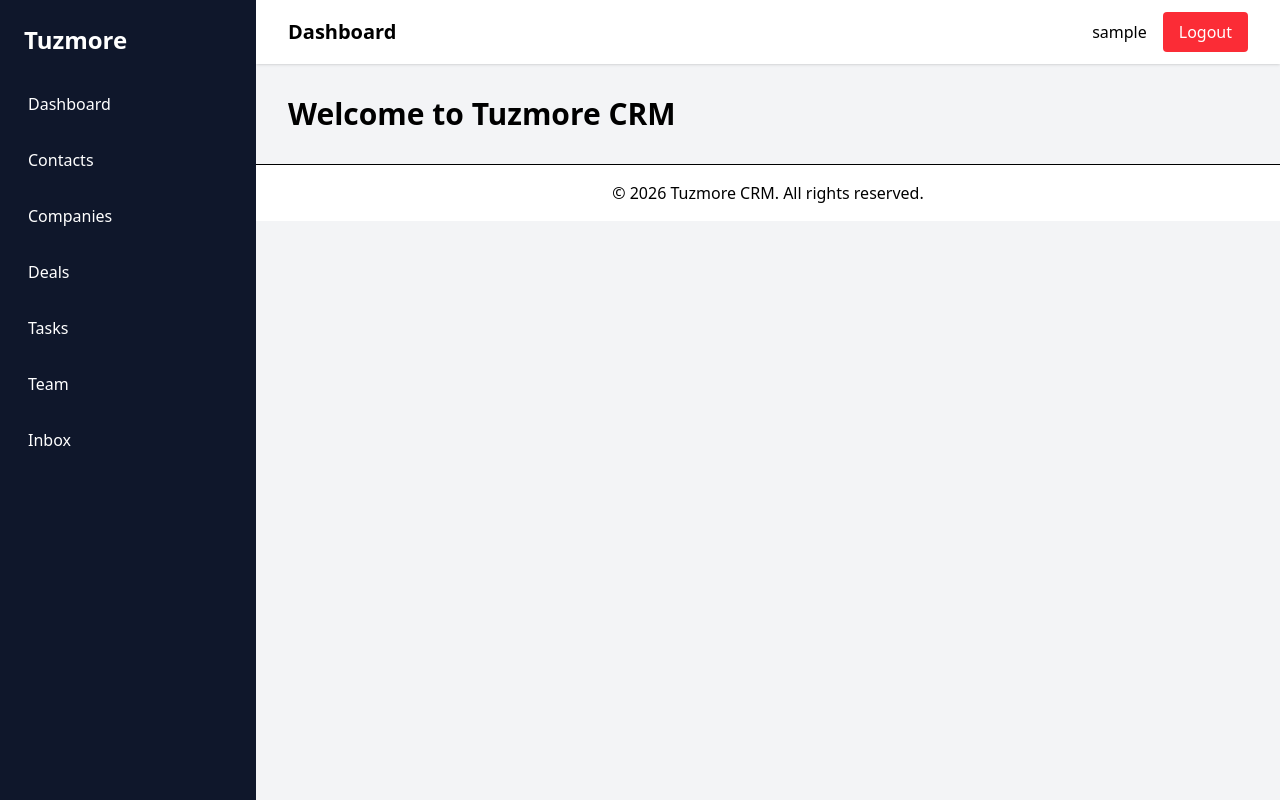
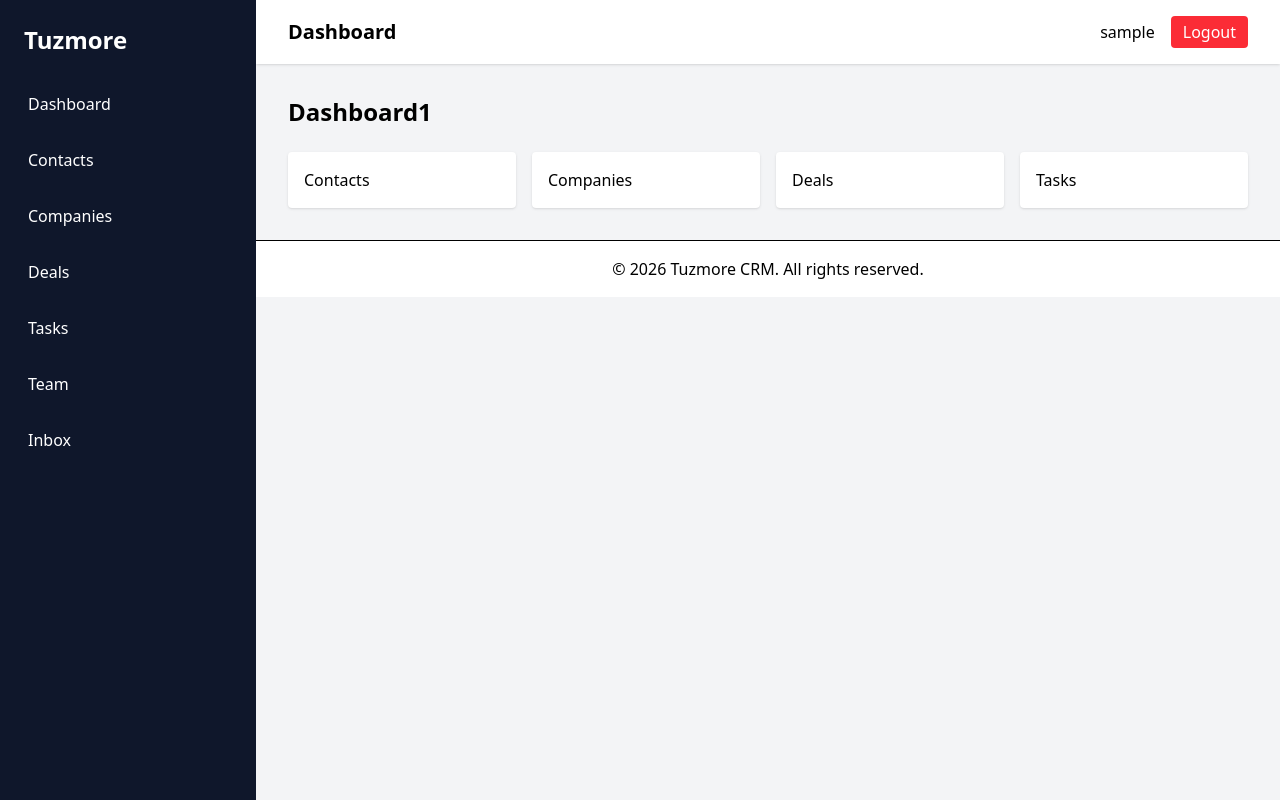
Before and after one commit to tuzmore/tuzmore_crm, a Django app: page / in a window 1280 px wide. Run offline with Django 5.2, Linux system fonts and the light colour scheme; the visitor is signed in with stand-in values (Sample User, id 1); style sheets or scripts are compiled from the project's sources.

Commit message:
Make layout responsive for mobile and desktop

```diff
--- a/apps/dashboard/templates/dashboard/dashboard.html
+++ b/apps/dashboard/templates/dashboard/dashboard.html
@@ -1,8 +1,29 @@
 {% extends "base.html" %}
 {% block content %}
 
-<h1 class="text-3xl font-bold">
-    Welcome to Tuzmore CRM
+<h1 class="text-2xl font-bold mb-6">
+    Dashboard1
 </h1>
 
+<div class="grid grid-cols-1 md:grid-cols-2
+    lg:grid-cols-4 gap-4">
+
+    <div class="bg-white p-4 rounded shadow">
+        Contacts
+    </div>
+
+    <div class="bg-white p-4 rounded shadow">
+        Companies
+    </div>
+
+    <div class="bg-white p-4 rounded shadow">
+        Deals
+    </div>
+
+    <div class="bg-white p-4 rounded shadow">
+        Tasks
+    </div>
+
+</div>
+
 {% endblock %}
--- a/templates/base.html
+++ b/templates/base.html
@@ -11,10 +11,10 @@
     {% if user.is_authenticated %}
 
     {% include "partials/sidebar.html" %}
-    <div class="ml-64 min-h-screen">
+    <div class="md:ml-64 min-h-screen">
         {% include "partials/navbar.html" %}
 
-        <main class="p-8">
+        <main class="p-4 md:p-8">
             {% block content %}
             {% endblock %}
         </main>
@@ -27,6 +27,16 @@
         {% endblock %}
     {% endif %}
 
+    <script>
+        const btn = document.getElementById("menuBtn");
+        const sidebar =
+        document.getElementById("sidebar");
+
+        btn.addEventListener("click", () => {
+            sidebar.classList.toggle("-translate-x-full");
+        });
+    </script>
+
 
 </body>
 </html>
--- a/templates/partials/navbar.html
+++ b/templates/partials/navbar.html
@@ -1,19 +1,23 @@
 <div class="h-16 bg-white shadow flex
-justify-between items-center px-8">
+justify-between items-center px-4 md:px-8">
+    <button id="menuBtn" class="md:hidden text-xl">
+        Ξ
+    </button>
 
     <h2 class="font-semibold text-xl">
         Dashboard
     </h2>
 
     <div class="flex items-center gap-4">
-        <span>
+
+        <span class="hidden md:block">
             {{ request.user.username }}
         </span>
 
         <form method="post" action="{% url 'logout' %}">
             {% csrf_token %}
 
-            <button class="bg-red-500 text-white px-4 py-2 rounded">
+            <button class="bg-red-500 text-white px-3 py-1 rounded">
                 Logout
             </button>
         </form>
--- a/templates/partials/sidebar.html
+++ b/templates/partials/sidebar.html
@@ -1,4 +1,7 @@
-<div class="w-64 h-screen bg-slate-900 text-white fixed">
+<div id="sidebar" class="w-64 h-screen bg-slate-900 text-white fixed
+    transform-translate-x-full md:translate-x-0
+    transition-transform duration-300">
+
     <div class="p-6">
         <h1 class="text-2xl font-bold">
             Tuzmore
```
